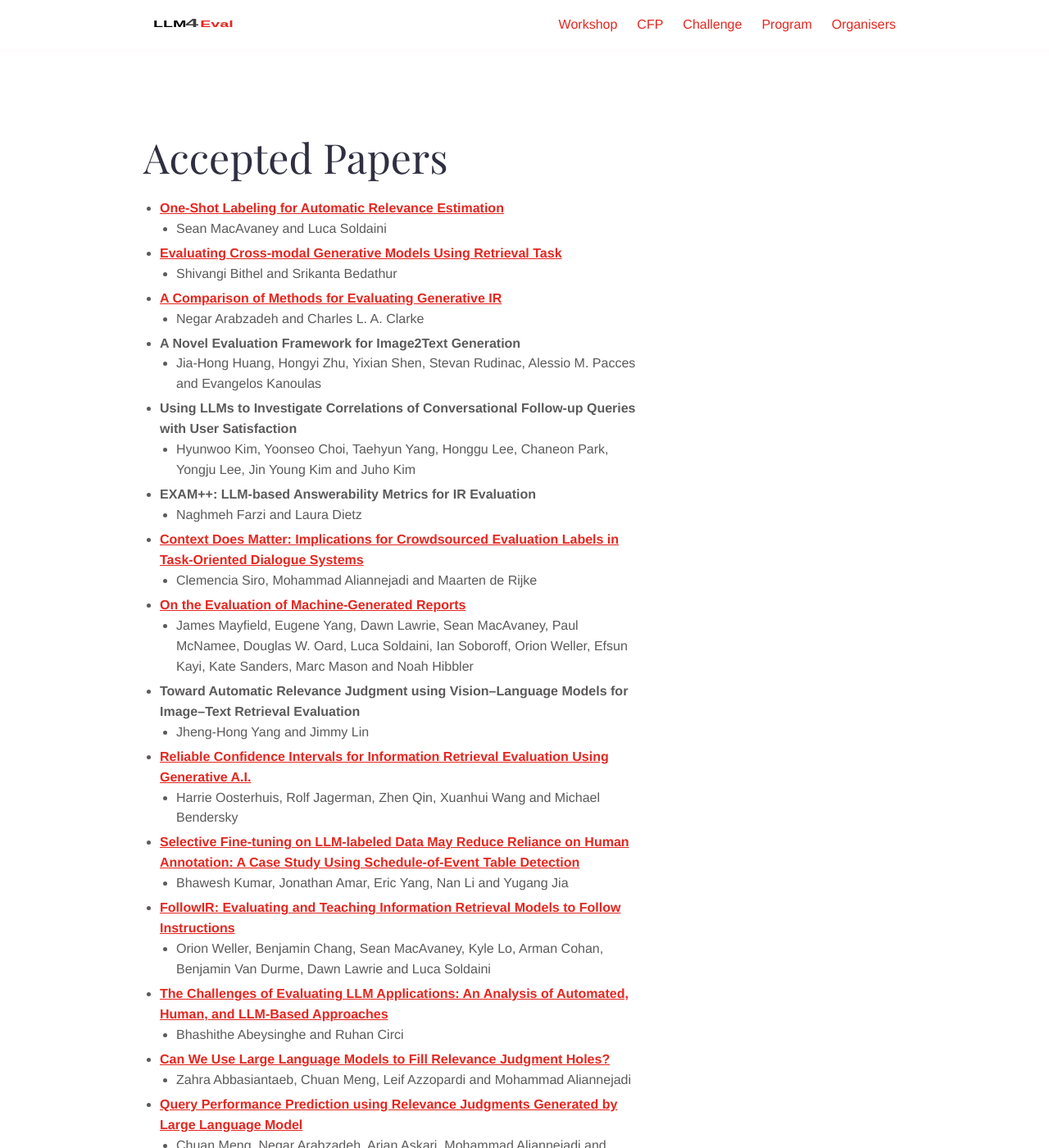
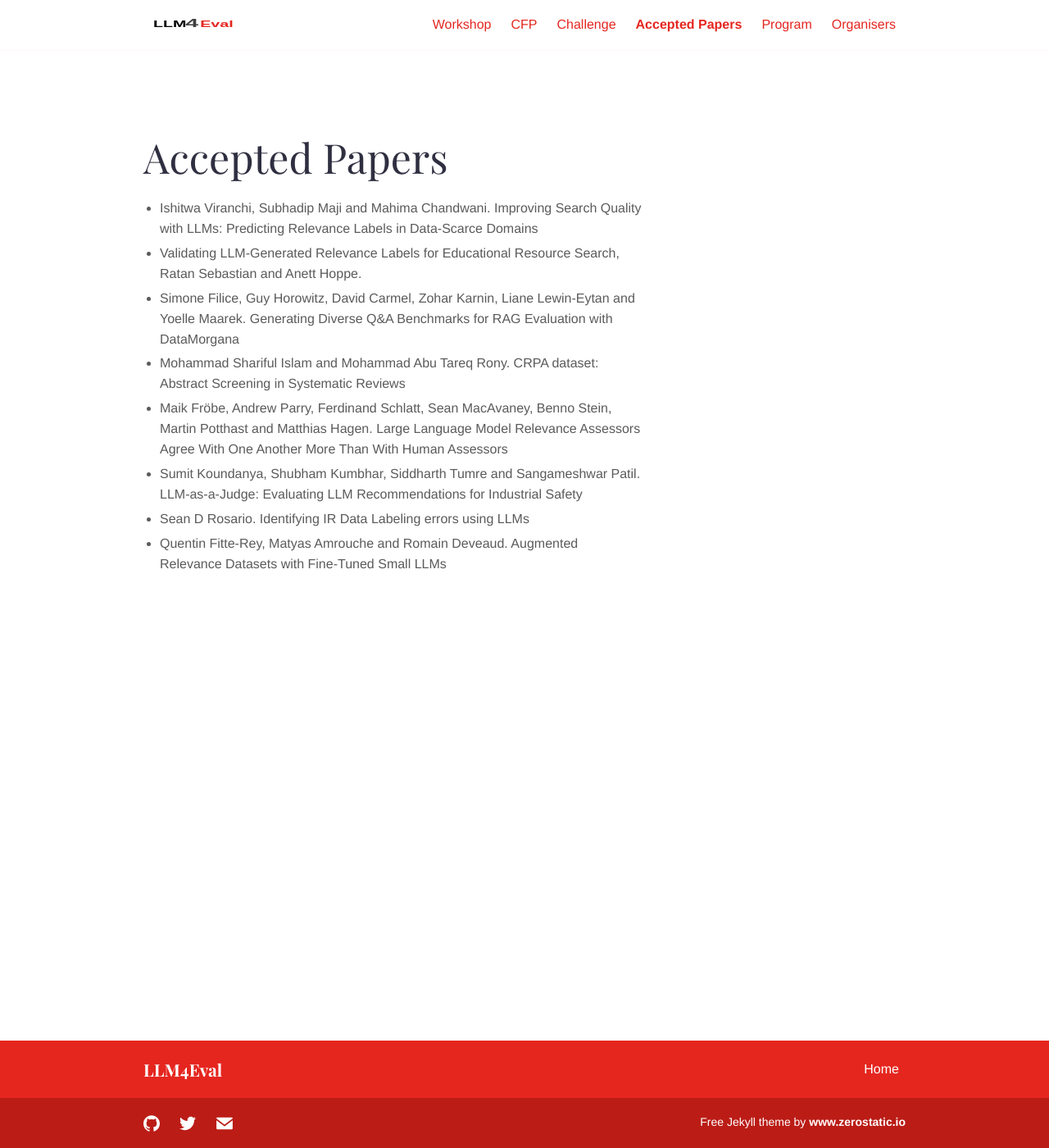
Before and after one commit to llm4eval/WSDM2025, a Jekyll site: the page built from papers.md, in a window 1280 px wide and 1400 px high. Shown: the whole window at 82% size. Built offline with Jekyll 4.4.1, drawn with Linux system fonts in a browser that asks for light colours; some of the changed text lies outside the part shown.

Commit message:
update papers

```diff
--- a/papers.md
+++ b/papers.md
@@ -5,47 +5,11 @@ description: Accepted Papers
 bodyClass: page-about
 ---
 
-- __[One-Shot Labeling for Automatic Relevance Estimation](https://arxiv.org/abs/2302.11266){:target="_blank" rel="noopener"}__
-    * Sean MacAvaney and Luca Soldaini
-- __[Evaluating Cross-modal Generative Models Using Retrieval Task](https://dl.acm.org/doi/abs/10.1145/3539618.3591979){:target="_blank" rel="noopener"}__
-    * Shivangi Bithel and Srikanta Bedathur
-- __[A Comparison of Methods for Evaluating Generative IR](https://arxiv.org/abs/2404.04044){:target="_blank" rel="noopener"}__
-    * Negar Arabzadeh and Charles L. A. Clarke
-- __A Novel Evaluation Framework for Image2Text Generation__
-    * Jia-Hong Huang, Hongyi Zhu, Yixian Shen, Stevan Rudinac, Alessio M. Pacces and Evangelos Kanoulas
-- __Using LLMs to Investigate Correlations of Conversational Follow-up Queries with User Satisfaction__
-    * Hyunwoo Kim, Yoonseo Choi, Taehyun Yang, Honggu Lee, Chaneon Park, Yongju Lee, Jin Young Kim and Juho Kim
-- __EXAM++: LLM-based Answerability Metrics for IR Evaluation__
-    * Naghmeh Farzi and Laura Dietz
-- __[Context Does Matter: Implications for Crowdsourced Evaluation Labels in Task-Oriented Dialogue Systems](https://arxiv.org/abs/2404.09980){:target="_blank" rel="noopener"}__
-    * Clemencia Siro, Mohammad Aliannejadi and Maarten de Rijke
-- __[On the Evaluation of Machine-Generated Reports](https://arxiv.org/abs/2405.00982){:target="_blank" rel="noopener"}__
-    * James Mayfield, Eugene Yang, Dawn Lawrie, Sean MacAvaney, Paul McNamee, Douglas W. Oard, Luca Soldaini, Ian Soboroff, Orion Weller, Efsun Kayi, Kate Sanders, Marc Mason and Noah Hibbler
-- __Toward Automatic Relevance Judgment using Vision–Language Models for Image–Text Retrieval Evaluation__
-    * Jheng-Hong Yang and Jimmy Lin
-- __[Reliable Confidence Intervals for Information Retrieval Evaluation Using Generative A.I.](https://arxiv.org/abs/2407.02464){:target="_blank" rel="noopener"}__
-    * Harrie Oosterhuis, Rolf Jagerman, Zhen Qin, Xuanhui Wang and Michael Bendersky
-- __[Selective Fine-tuning on LLM-labeled Data May Reduce Reliance on Human Annotation: A Case Study Using Schedule-of-Event Table Detection](https://www.arxiv.org/abs/2405.06093){:target="_blank" rel="noopener"}__
-    * Bhawesh Kumar, Jonathan Amar, Eric Yang, Nan Li and Yugang Jia
-- __[FollowIR: Evaluating and Teaching Information Retrieval Models to Follow Instructions](https://arxiv.org/abs/2403.15246){:target="_blank" rel="noopener"}__
-    * Orion Weller, Benjamin Chang, Sean MacAvaney, Kyle Lo, Arman Cohan, Benjamin Van Durme, Dawn Lawrie and Luca Soldaini
-- __[The Challenges of Evaluating LLM Applications: An Analysis of Automated, Human, and LLM-Based Approaches](https://arxiv.org/abs/2406.03339){:target="_blank" rel="noopener"}__
-    * Bhashithe Abeysinghe and Ruhan Circi
-- __[Can We Use Large Language Models to Fill Relevance Judgment Holes?](https://arxiv.org/pdf/2405.05600){:target="_blank" rel="noopener"}__
-    * Zahra Abbasiantaeb, Chuan Meng, Leif Azzopardi and Mohammad Aliannejadi
-- __[Query Performance Prediction using Relevance Judgments Generated by Large Language Model](https://arxiv.org/abs/2404.01012){:target="_blank" rel="noopener"}__
-    * Chuan Meng, Negar Arabzadeh, Arian Askari, Mohammad Aliannejadi and Maarten de Rijke
-- __[Large Language Models for Relevance Judgment in Product Search](https://arxiv.org/abs/2406.00247){:target="_blank" rel="noopener"}__
-    * Navid Mehrdad, Hrushikesh Mohapatra, Mossaab Bagdouri, Prijith Chandran, Alessandro Magnani, Xunfan Cai, Ajit Puthenputhussery, Sachin Yadav, Tony Lee, Chengxiang Zhai and Ciya Liao
-- __[Evaluating the Retrieval Component in LLM-Based Question Answering Systems](https://arxiv.org/abs/2406.06458){:target="_blank" rel="noopener"}__
-    * Ashkan Alinejad, Krtin Kumar and Ali Vahdat
-- __[Exploring Large Language Models for Relevance Judgments in Tetun](https://arxiv.org/abs/2406.07299v1){:target="_blank" rel="noopener"}__
-    * Gabriel de Jesus and Sérgio Nunes
-- __A Comparative Analysis of Faithfulness Metrics and Humans in Citation Evaluation__
-    * Weijia Zhang, Mohammad Aliannejadi, Jiahuan Pei, Yifei Yuan, Jia-Hong Huang and Evangelos Kanoulas
-- __[Evaluating RAG-Fusion with RAGElo: an Automated Elo-based Framework](https://arxiv.org/abs/2406.14783){:target="_blank" rel="noopener"}__
-    * Zackary Rackauckas, Arthur Câmara and Jakub Zavrel
-- __Enhancing Demographic Diversity in Test Collections Using LLMs__
-    * Marwah Alaofi, Nicola Ferro, Paul Thomas, Falk Scholer and Mark Sanderson
-- __GPT-4 Relevance Labelling can be Fooled by Query Keyword Stuffing__
-    * Marwah Alaofi, Paul Thomas, Falk Scholer and Mark Sanderson
+- Ishitwa Viranchi, Subhadip Maji and Mahima Chandwani. Improving Search Quality with LLMs: Predicting Relevance Labels in Data-Scarce Domains
+- Validating LLM-Generated Relevance Labels for Educational Resource Search, Ratan Sebastian and Anett Hoppe.
+- Simone Filice, Guy Horowitz, David Carmel, Zohar Karnin, Liane Lewin-Eytan and Yoelle Maarek. Generating Diverse Q&A Benchmarks for RAG Evaluation with DataMorgana
+- Mohammad Shariful Islam and Mohammad Abu Tareq Rony. CRPA dataset: Abstract Screening in Systematic Reviews
+- Maik Fröbe, Andrew Parry, Ferdinand Schlatt, Sean MacAvaney, Benno Stein, Martin Potthast and Matthias Hagen. Large Language Model Relevance Assessors Agree With One Another More Than With Human Assessors
+- Sumit Koundanya, Shubham Kumbhar, Siddharth Tumre and Sangameshwar Patil. LLM-as-a-Judge: Evaluating LLM Recommendations for Industrial Safety
+- Sean D Rosario. Identifying IR Data Labeling errors using LLMs
+- Quentin Fitte-Rey, Matyas Amrouche and Romain Deveaud. Augmented Relevance Datasets with Fine-Tuned Small LLMs
```
Also changed, not shown: _data/menus.yml (+5 -5 lines).
